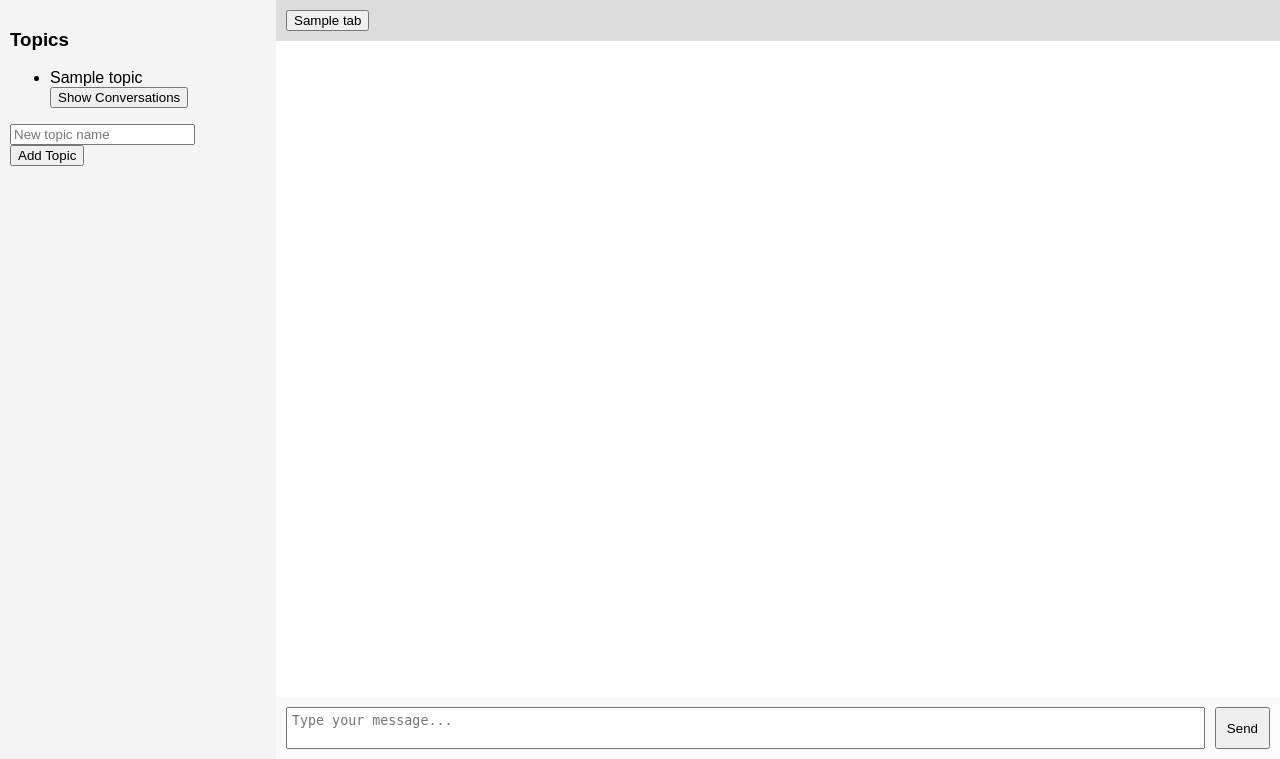
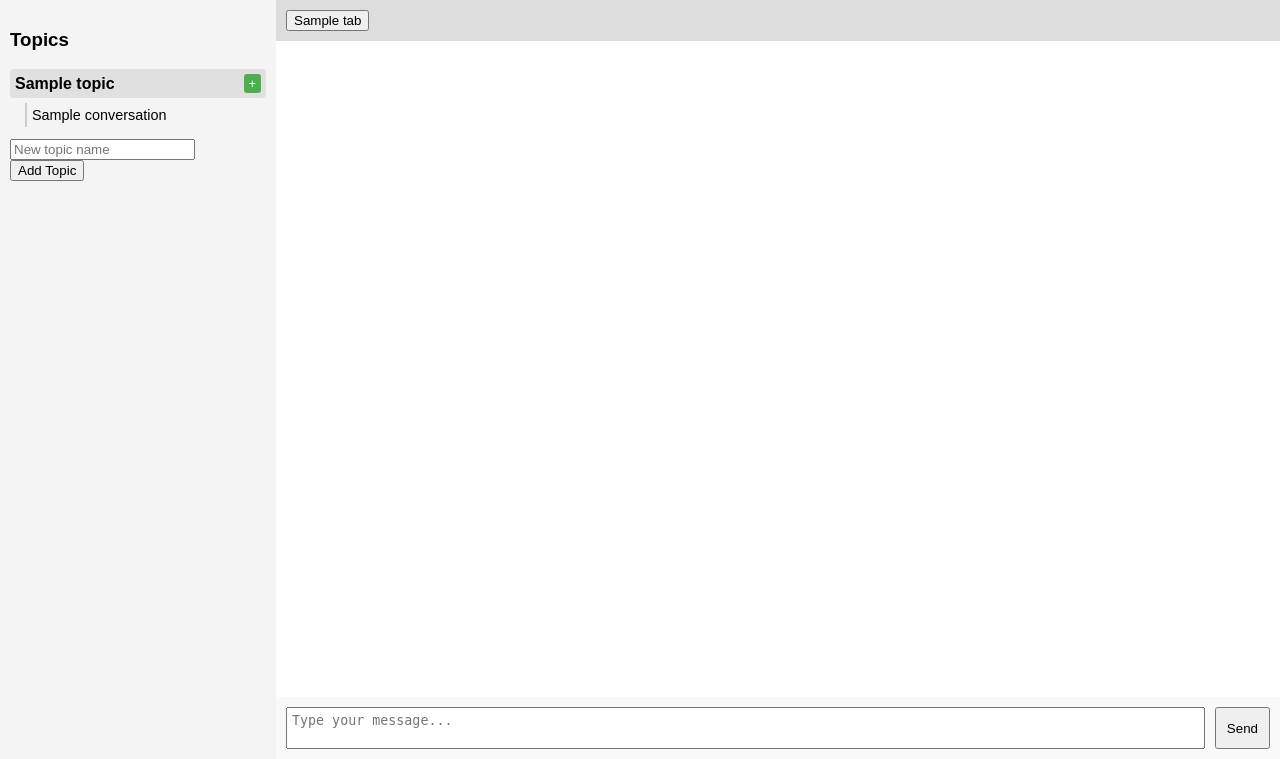
Before and after one commit to jtbooth1/chat, a FastAPI app: template templates/index.html in a window 1280 px wide. Shown: the part 41-800 px from the top of the page. Run offline with FastAPI, Linux system fonts and the light colour scheme; the template is opened without the code that fills it: most values are stand-ins (such as "Sample title", 1, 10 or a date in 2020).

Commit message:
rework good

```diff
--- a/server.py
+++ b/server.py
@@ -74,10 +74,11 @@ async def read_root(request: Request, x_user: int = Header(default=1)):
         raise HTTPException(status_code=404, detail="User not found")
 
     topics = db.get_subscribed_topics(user.id)
+
+    # Collect all conversations from all topics
     conversations = []
     for topic in topics:
-        topic_conversations = db.get_conversations_by_topic(topic.id)
-        conversations.extend(topic_conversations)
+        conversations.extend(topic.conversations)
 
     messages = db.get_messages(conversations[0].id, limit=10, offset=0) if conversations else []
 
@@ -128,10 +129,12 @@ async def topics(request: Request, x_user: int = Header(default=1), topic_name:
     if request.method == "POST":
         if not topic_name:
             raise HTTPException(status_code=400, detail="Topic name is required")
-        topic = db.create_topic(topic_name, description=None)  # Use the existing create_topic method
+        topic = db.create_topic(topic_name, description=None)
         db.subscribe_to_topic(topic.id, user.id)
 
     topics = db.get_subscribed_topics(user.id)
+    # No need to enhance topics with conversations anymore since they're included
+
     data = {
         "request": request,
         "topics": topics,
--- a/static/styles.css
+++ b/static/styles.css
@@ -123,7 +123,85 @@ header {
     justify-content: flex-end;
 }
 
+.button-container {
+    display: flex;
+    gap: 10px;
+}
+
 .button-container button {
     padding: 8px 15px;
     cursor: pointer;
 }
+
+.form-footer {
+    display: flex;
+    justify-content: space-between;
+    align-items: center;
+    margin-top: 15px;
+}
+
+.topic-info {
+    font-size: 0.9em;
+    color: #666;
+}
+
+.topic-label {
+    font-weight: bold;
+    margin-right: 5px;
+}
+
+/* Topic and Conversation List Styles */
+.topic-list {
+    list-style: none;
+    padding: 0;
+    margin: 0;
+}
+
+.topic-item {
+    margin-bottom: 12px;
+}
+
+.topic-header {
+    font-weight: bold;
+    padding: 5px;
+    background-color: #e0e0e0;
+    border-radius: 4px;
+    margin-bottom: 5px;
+    display: flex;
+    justify-content: space-between;
+    align-items: center;
+}
+
+.topic-name {
+    flex-grow: 1;
+}
+
+.create-conversation-btn {
+    font-size: 0.8em;
+    padding: 2px 5px;
+    background-color: #4CAF50;
+    color: white;
+    border: none;
+    border-radius: 3px;
+    cursor: pointer;
+}
+
+.create-conversation-btn:hover {
+    background-color: #45a049;
+}
+
+.conversation-list {
+    list-style: none;
+    padding-left: 15px;
+    margin: 0;
+}
+
+.conversation-item {
+    padding: 3px 5px;
+    margin-bottom: 2px;
+    border-left: 2px solid #ccc;
+}
+
+.conversation-name {
+    font-size: 0.9em;
+}
--- a/templates/topics.html
+++ b/templates/topics.html
@@ -1,16 +1,22 @@
 <div id="topics">
     <h3>Topics</h3>
-    <ul>
+    <ul class="topic-list">
         {% for topic in topics %}
-        <li>
-            <div>
-                <span>{{ topic.name }}</span>
-                <button hx-get="/topics/{{ topic.id }}/conversations" hx-target="#conversations-{{ topic.id }}" hx-swap="outerHTML">
-                    Show Conversations
+        <li class="topic-item">
+            <div class="topic-header">
+                <span class="topic-name">{{ topic.name }}</span>
+                <button class="create-conversation-btn"
+                        hx-get="/create_conversation/topic/{{ topic.id }}"
+                        hx-target="#content">
+                    +
                 </button>
             </div>
-            <ul id="conversations-{{ topic.id }}">
-                <!-- Conversations will be dynamically loaded here -->
+            <ul class="conversation-list">
+                {% for conversation in topic.conversations %}
+                <li class="conversation-item">
+                    <span class="conversation-name">{{ conversation.name }}</span>
+                </li>
+                {% endfor %}
             </ul>
         </li>
         {% endfor %}
```
Also changed, not shown: db.py (+17 -2 lines), templates/conversations.html (deleted, +0 -14 lines), templates/create_conversation.html (+10 -3 lines), test_db.py (+38 -1 lines), chat.db.
